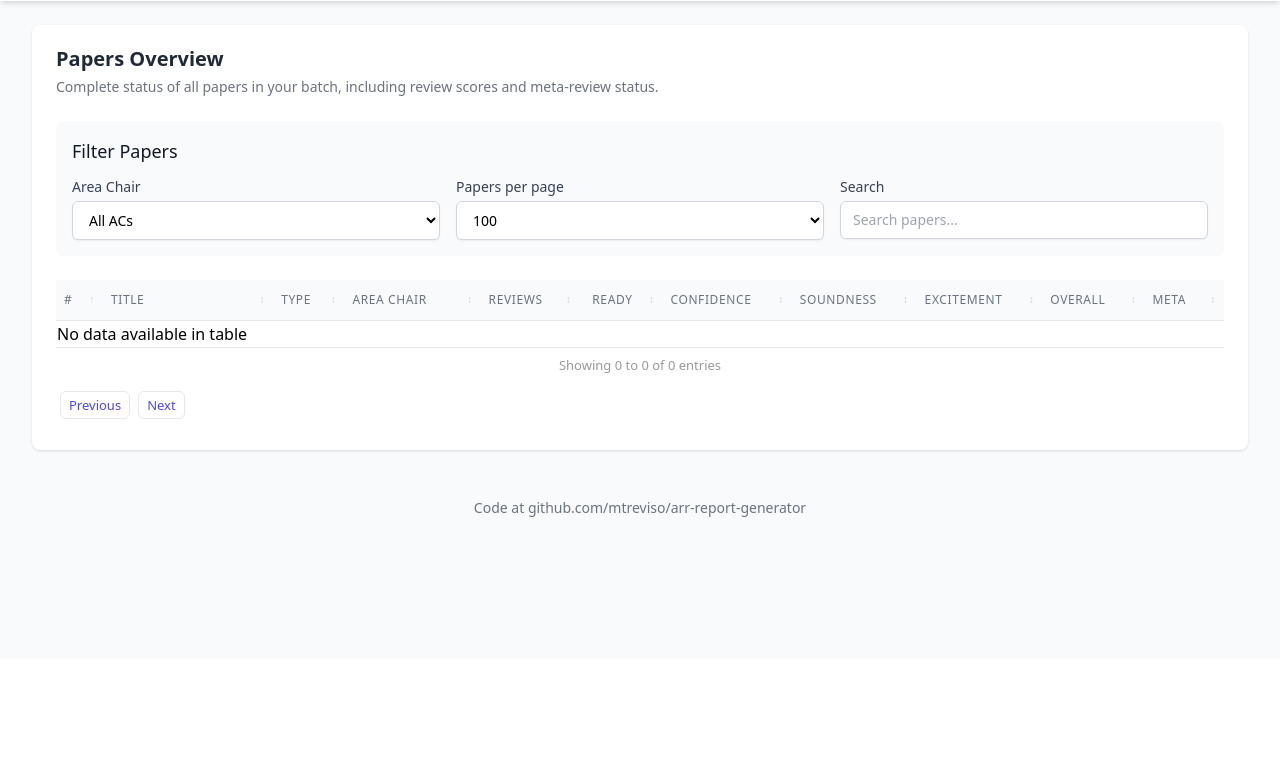
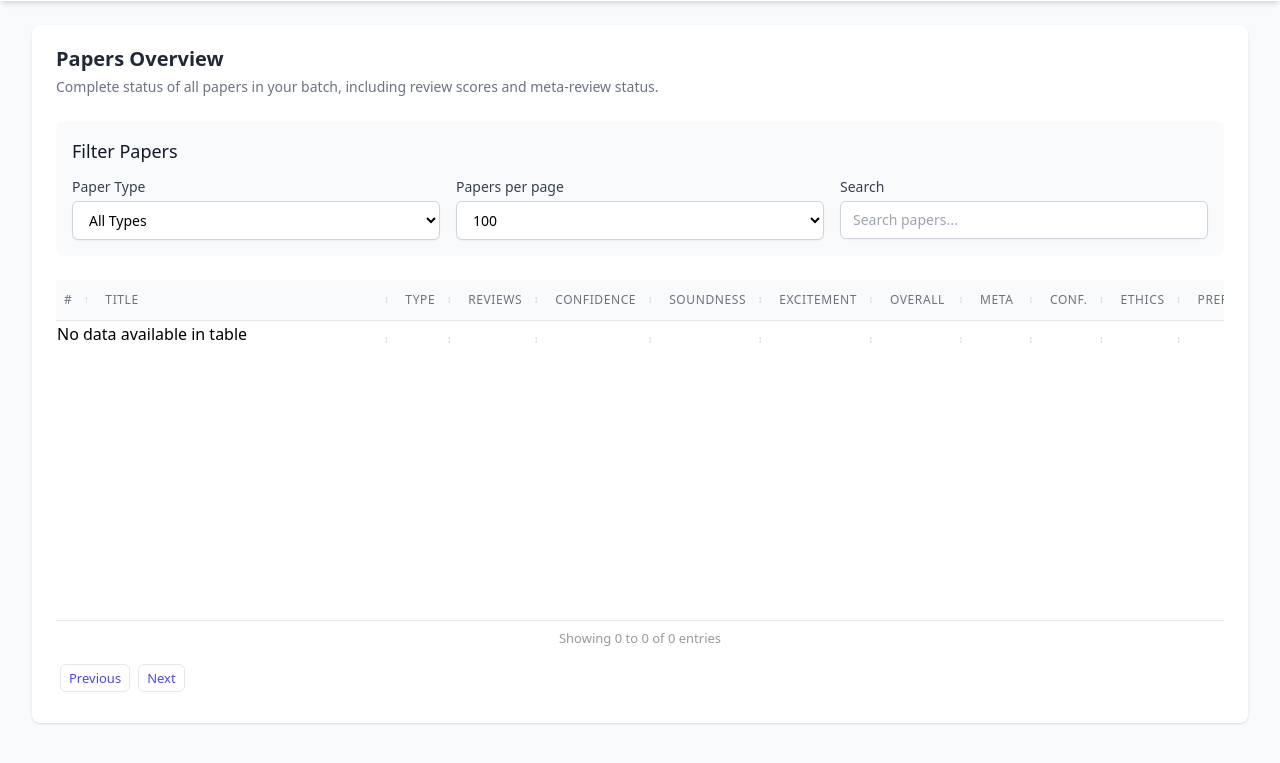
Before and after one commit to mtreviso/arr-report-generator, a Python web app: template templates/report.html in a window 1280 px wide. Shown: the part 141-904 px from the top of the page. Before the commit the page ends 658 px from the top, so only its background shows below. Run offline with Jinja, Linux system fonts and the light colour scheme; the template is opened without the code that fills it, so the values that code supplies are empty; some libraries are stand-ins or nearby versions.

Commit message:
Quick fix

```diff
--- a/templates/components/papers_table.html
+++ b/templates/components/papers_table.html
@@ -3,8 +3,8 @@
         <h3 class="text-lg font-medium text-gray-900 mb-3">Filter Papers</h3>
         <div class="grid grid-cols-1 md:grid-cols-3 gap-4">
             <div>
-                <label for="ac-filter-select" class="block text-sm font-medium text-gray-700 mb-1">Area Chair</label>
-                <div id="ac-filter"></div>
+                <label for="paper-type-filter" class="block text-sm font-medium text-gray-700 mb-1">Paper Type</label>
+                <div id="paper-type-filter"></div>
             </div>
             <div id="papers-length-container">
                 <label class="block text-sm font-medium text-gray-700 mb-1">Papers per page</label>
@@ -23,20 +23,14 @@
                     <th scope="col" class="px-2 py-3 text-left text-xs font-medium text-gray-500 uppercase tracking-wider" style="min-width: 40px; width: 40px;">
                         #
                     </th>
-                    <th scope="col" class="px-2 py-3 text-left text-xs font-medium text-gray-500 uppercase tracking-wider" style="min-width: 150px; width: 150px; max-width: 150px;">
+                    <th scope="col" class="px-2 py-3 text-left text-xs font-medium text-gray-500 uppercase tracking-wider" style="min-width: 300px; width: 300px;">
                         Title
                     </th>
                     <th scope="col" class="px-2 py-3 text-left text-xs font-medium text-gray-500 uppercase tracking-wider" style="min-width: 60px; width: 60px;">
                         Type
                     </th>
-                    <th scope="col" class="px-2 py-3 text-left text-xs font-medium text-gray-500 uppercase tracking-wider" style="min-width: 120px; width: 120px;">
-                        Area Chair
-                    </th>
                     <th scope="col" class="px-2 py-3 text-left text-xs font-medium text-gray-500 uppercase tracking-wider" style="min-width: 80px; width: 80px;">
                         <span title="Completed / Expected">Reviews</span>
-                    </th>
-                    <th scope="col" class="px-2 py-3 text-center text-xs font-medium text-gray-500 uppercase tracking-wider" style="min-width: 50px; width: 50px;">
-                        Ready
                     </th>
                     <th scope="col" class="px-2 py-3 text-left text-xs font-medium text-gray-500 uppercase tracking-wider" style="min-width: 90px; width: 90px;">
                         Confidence
@@ -53,6 +47,24 @@
                     <th scope="col" class="px-2 py-3 text-left text-xs font-medium text-gray-500 uppercase tracking-wider" style="min-width: 70px; width: 70px;">
                         Meta
                     </th>
+                    <th scope="col" class="px-2 py-3 text-center text-xs font-medium text-gray-500 uppercase tracking-wider" style="min-width: 50px; width: 50px;">
+                        Conf.
+                    </th>
+                    <th scope="col" class="px-2 py-3 text-left text-xs font-medium text-gray-500 uppercase tracking-wider" style="min-width: 70px; width: 70px;">
+                        Ethics
+                    </th>
+                    <th scope="col" class="px-2 py-3 text-left text-xs font-medium text-gray-500 uppercase tracking-wider" style="min-width: 70px; width: 70px;">
+                        Preprint
+                    </th>
+                    <th scope="col" class="px-2 py-3 text-left text-xs font-medium text-gray-500 uppercase tracking-wider" style="min-width: 100px; width: 100px;">
+                        Recommendation
+                    </th>
+                    <th scope="col" class="px-2 py-3 text-left text-xs font-medium text-gray-500 uppercase tracking-wider" style="min-width: 120px; width: 120px;">
+                        Presentation
+                    </th>
+                    <th scope="col" class="px-2 py-3 text-left text-xs font-medium text-gray-500 uppercase tracking-wider" style="min-width: 90px; width: 90px;">
+                        Award
+                    </th>
                 </tr>
             </thead>
             <tbody class="bg-white divide-y divide-gray-200">
@@ -61,30 +73,16 @@
                     <td class="px-2 py-3 whitespace-nowrap text-sm font-medium text-gray-900">
                         {{ paper["Paper #"] }}
                     </td>
-                    <td class="px-2 py-3 text-sm text-gray-500" style="max-width: 150px;">
+                    <td class="px-2 py-3 text-sm text-gray-500" style="max-width: 300px;">
                         <div class="truncate" title="{{ paper.Title }}">
-                            <a href="https://openreview.net/forum?id={{ paper['Paper ID'] }}" target="_blank" class="text-indigo-600 hover:text-indigo-900">{{ paper.Title }}</a>
+                            <a href="{{ paper['Submission Link'] }}" target="_blank" class="text-indigo-600 hover:text-indigo-900">{{ paper.Title }}</a>
                         </div>
                     </td>
                     <td class="px-2 py-3 whitespace-nowrap text-sm text-gray-500">
                         {{ paper["Paper Type"] }}
                     </td>
-                    <td class="px-2 py-3 whitespace-nowrap text-sm text-gray-500">
-                        {{ paper["Area Chair"] }}
-                    </td>
                     <td class="px-2 py-3 whitespace-nowrap text-sm text-gray-500 text-center">
                         {{ paper["Completed Reviews"] }}/{{ paper["Expected Reviews"] }}
-                    </td>
-                    <td class="px-2 py-3 whitespace-nowrap text-sm text-gray-500 text-center">
-                        {% if paper["Ready for Rebuttal"] %}
-                        <span class="inline-flex items-center justify-center w-6 h-6 rounded-full text-xs font-medium bg-green-100 text-green-800">
-                            ✓
-                        </span>
-                        {% else %}
-                        <span class="inline-flex items-center justify-center w-6 h-6 rounded-full text-xs font-medium bg-gray-100 text-gray-800">
-                            -
-                        </span>
-                        {% endif %}
                     </td>
                     <td class="px-2 py-3 text-sm text-gray-500">
                         {% if paper["Reviewer Confidence"] %}
@@ -121,6 +119,52 @@
                         -
                         {% endif %}
                     </td>
+                    <td class="px-2 py-3 whitespace-nowrap text-sm text-gray-500 text-center">
+                        {% if paper["Has Confidential"] %}
+                        <span class="inline-flex items-center justify-center w-6 h-6 rounded-full text-xs font-medium bg-blue-100 text-blue-800">
+                            ✓
+                        </span>
+                        {% else %}
+                        <span class="inline-flex items-center justify-center w-6 h-6 rounded-full text-xs font-medium bg-gray-100 text-gray-800">
+                            -
+                        </span>
+                        {% endif %}
+                    </td>
+                    <td class="px-2 py-3 whitespace-nowrap text-sm text-gray-500">
+                        {% if paper["Ethics Flag"] %}
+                        <span class="text-red-600">{{ paper["Ethics Flag"] }}</span>
+                        {% else %}
+                        -
+                        {% endif %}
+                    </td>
+                    <td class="px-2 py-3 whitespace-nowrap text-sm text-gray-500">
+                        {% if paper["Preprint Flag"] %}
+                        <span class="text-amber-600">{{ paper["Preprint Flag"] }}</span>
+                        {% else %}
+                        -
+                        {% endif %}
+                    </td>
+                    <td class="px-2 py-3 whitespace-nowrap text-sm text-gray-500">
+                        {% if paper["Recommendation"] %}
+                        <span class="font-semibold">{{ paper["Recommendation"] }}</span>
+                        {% else %}
+                        -
+                        {% endif %}
+                    </td>
+                    <td class="px-2 py-3 whitespace-nowrap text-sm text-gray-500">
+                        {% if paper["Presentation Mode"] %}
+                        {{ paper["Presentation Mode"] }}
+                        {% else %}
+                        -
+                        {% endif %}
+                    </td>
+                    <td class="px-2 py-3 whitespace-nowrap text-sm text-gray-500">
+                        {% if paper["Award"] %}
+                        <span class="text-yellow-600 font-semibold">{{ paper["Award"] }}</span>
+                        {% else %}
+                        -
+                        {% endif %}
+                    </td>
                 </tr>
                 {% endfor %}
             </tbody>
--- a/templates/report.html
+++ b/templates/report.html
@@ -214,10 +214,10 @@
 <body class="bg-gray-50 min-h-screen">
     <div class="relative">
         <!-- Header -->
-        <header class="bg-slate-600 shadow-md">
+        <header class="bg-slate-600 bg-slate-600 shadow-md">
             <div class="max-w-7xl mx-auto py-6 px-4 sm:px-6 lg:px-8 flex justify-between items-center">
                 <h1 class="text-3xl font-bold text-white">
-                    🎛️ ARR Review Dashboard
+                    🎛️ ARR Commitment Dashboard
                 </h1>
                 <div class="text-right">
                     <p class="text-white text-sm">{{ venue_id }}</p>
@@ -234,11 +234,6 @@
                         <li>
                             <button class="tab-button py-4 px-1 text-center border-b-2 border-transparent hover:border-indigo-500 font-medium text-gray-500 hover:text-gray-700 transition-colors duration-200 focus:outline-none active" data-tab="papers-tab">
                                 Papers Overview
-                            </button>
-                        </li>
-                        <li>
-                            <button class="tab-button py-4 px-1 text-center border-b-2 border-transparent hover:border-indigo-500 font-medium text-gray-500 hover:text-gray-700 transition-colors duration-200 focus:outline-none" data-tab="ac-dashboard-tab">
-                                AC Dashboard
                             </button>
                         </li>
                         <li>
@@ -268,19 +263,6 @@
                         </p>
                     </div>
                     {% include 'components/papers_table.html' %}
-                </div>
-            </div>
-
-            <!-- AC Dashboard Tab -->
-            <div id="ac-dashboard-tab" class="tab-content">
-                <div class="bg-white shadow overflow-hidden rounded-lg mb-6">
-                    <div class="px-4 pt-5 sm:px-6">
-                        <h2 class="text-xl font-semibold text-gray-800">Area Chair Dashboard</h2>
-                        <p class="mt-1 text-sm text-gray-500">
-                            Performance overview of all Area Chairs in your batch.
-                        </p>
-                    </div>
-                    {% include 'components/ac_dashboard.html' %}
                 </div>
             </div>
 
@@ -321,16 +303,6 @@
 
                 <div class="bg-white shadow overflow-hidden rounded-lg mb-6">
                     <div class="px-4 pt-5 sm:px-6">
-                        <h2 class="text-xl font-semibold text-gray-800">Review Completion Status</h2>
-                        <p class="mt-1 text-sm text-gray-500">
-                            Percentage of reviews completed per Area Chair.
-                        </p>
-                    </div>
-                    {% include 'components/review_completion.html' %}
-                </div>
-
-                <div class="bg-white shadow overflow-hidden rounded-lg mb-6">
-                    <div class="px-4 pt-5 sm:px-6">
                         <h2 class="text-xl font-semibold text-gray-800">Score Comparison: Overall vs Meta</h2>
                         <p class="mt-1 text-sm text-gray-500">
                             Comparison between average overall assessment scores and meta-review scores.
@@ -338,17 +310,6 @@
                     </div>
                     {% include 'components/score_scatter.html' %}
                 </div>
-
-                <div class="bg-white shadow overflow-hidden rounded-lg mb-6">
-                    <div class="px-4 pt-5 sm:px-6">
-                        <h2 class="text-xl font-semibold text-gray-800">Area Chair Scoring Analysis</h2>
-                        <p class="mt-1 text-sm text-gray-500">
-                            Comparison of average review scores and meta-review scores by Area Chair.
-                        </p>
-                    </div>
-                    {% include 'components/ac_scoring.html' %}
-                </div>
-
 
                 <div class="bg-white shadow overflow-hidden rounded-lg mb-6">
                     <div class="px-4 pt-5 sm:px-6">
@@ -413,12 +374,12 @@
                 $('#papers-table').DataTable({
                     pageLength: 100,
                     autoWidth: false,
-                    scrollX: false,
+                    scrollX: true,
                     order: [[0, 'asc']],
                     columnDefs: [
-                        { type: 'num', targets: [0, 4, 5] },
-                        { className: 'overall-assessment', targets: 9 },
-                        { className: 'meta-review', targets: 10 }
+                        { type: 'num', targets: [0] },
+                        { className: 'overall-assessment', targets: 7 },
+                        { className: 'meta-review', targets: 8 }
                     ],
                     language: {
                         search: "_INPUT_",
@@ -426,11 +387,11 @@
                         lengthMenu: "_MENU_"
                     },
                     initComplete: function() {
-                        // Add custom filtering for Area Chair column
+                        // Add custom filtering for Paper Type column
                         this.api().columns(3).every(function() {
                             const column = this;
-                            const select = $('<select id="ac-filter-select" class="bg-white border border-gray-300 rounded-md shadow-sm py-2 px-3 focus:outline-none focus:ring-indigo-500 focus:border-indigo-500 sm:text-sm w-full"><option value="">All ACs</option></select>')
-                                .appendTo('#ac-filter')
+                            const select = $('<select id="paper-type-filter" class="bg-white border border-gray-300 rounded-md shadow-sm py-2 px-3 focus:outline-none focus:ring-indigo-500 focus:border-indigo-500 sm:text-sm w-full"><option value="">All Types</option></select>')
+                                .appendTo('#paper-type-filter')
                                 .on('change', function() {
                                     const val = $.fn.dataTable.util.escapeRegex($(this).val());
                                     column.search(val ? '^' + val + '$' : '', true, false).draw();
@@ -454,16 +415,6 @@
                             return this.nodeType === 3; // Text nodes
                         }).remove();
                     }
-                });
-
-                // AC Dashboard table
-                $('#ac-dashboard-table').DataTable({
-                    paging: false,
-                    searching: false,
-                    info: false,
-                    autoWidth: false,
-                    scrollX: false,
-                    order: [[5, 'desc']]
                 });
 
                 // Comments table
@@ -506,11 +457,6 @@
             // Paper type chart
             if (typeof initPaperTypeChart === 'function') {
                 initPaperTypeChart();
-            }
-
-            // Review completion chart
-            if (typeof initReviewCompletionChart === 'function') {
-                initReviewCompletionChart();
             }
 
             // Score comparison charts
```
Also changed, not shown: arr_commitment_generator.py (+19 -15 lines).
